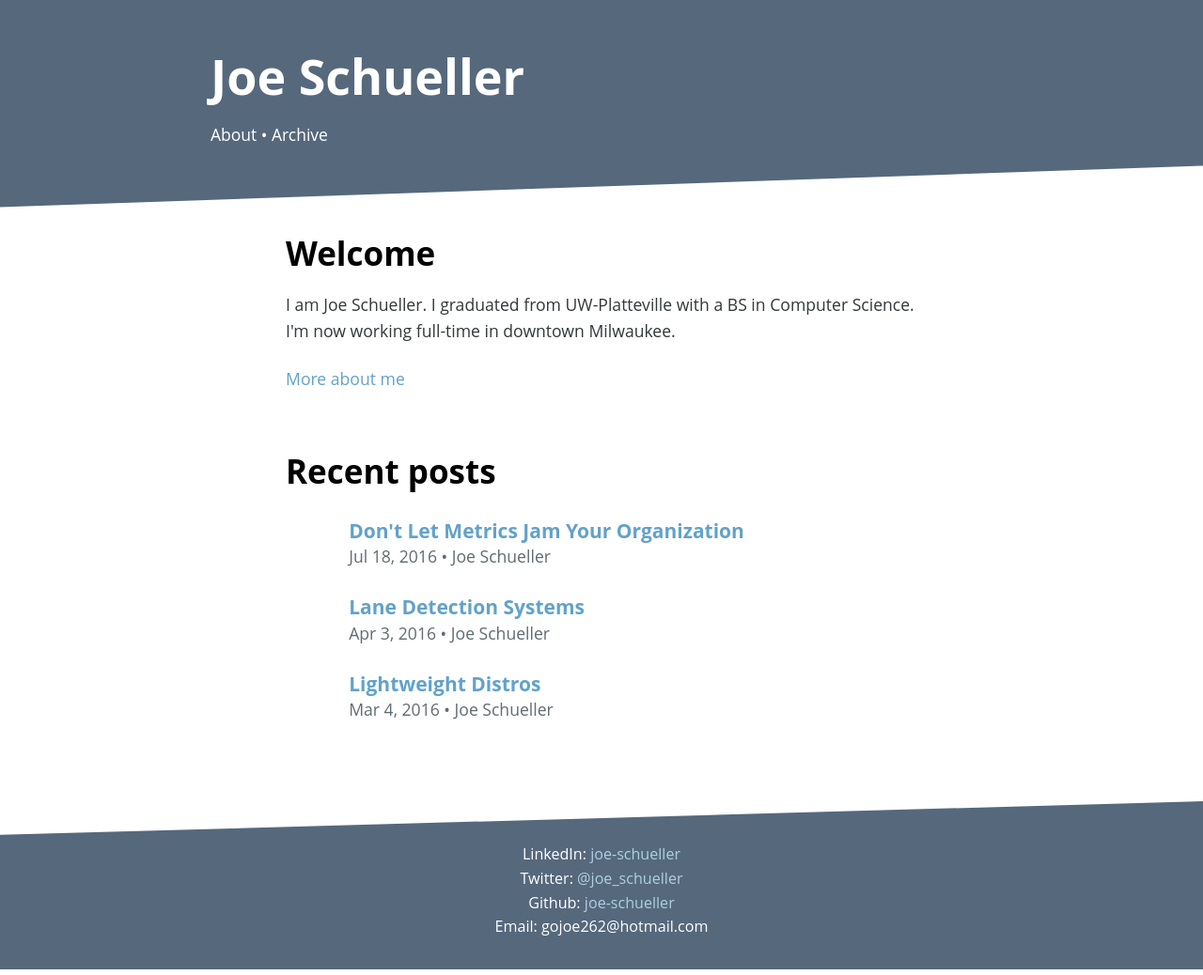
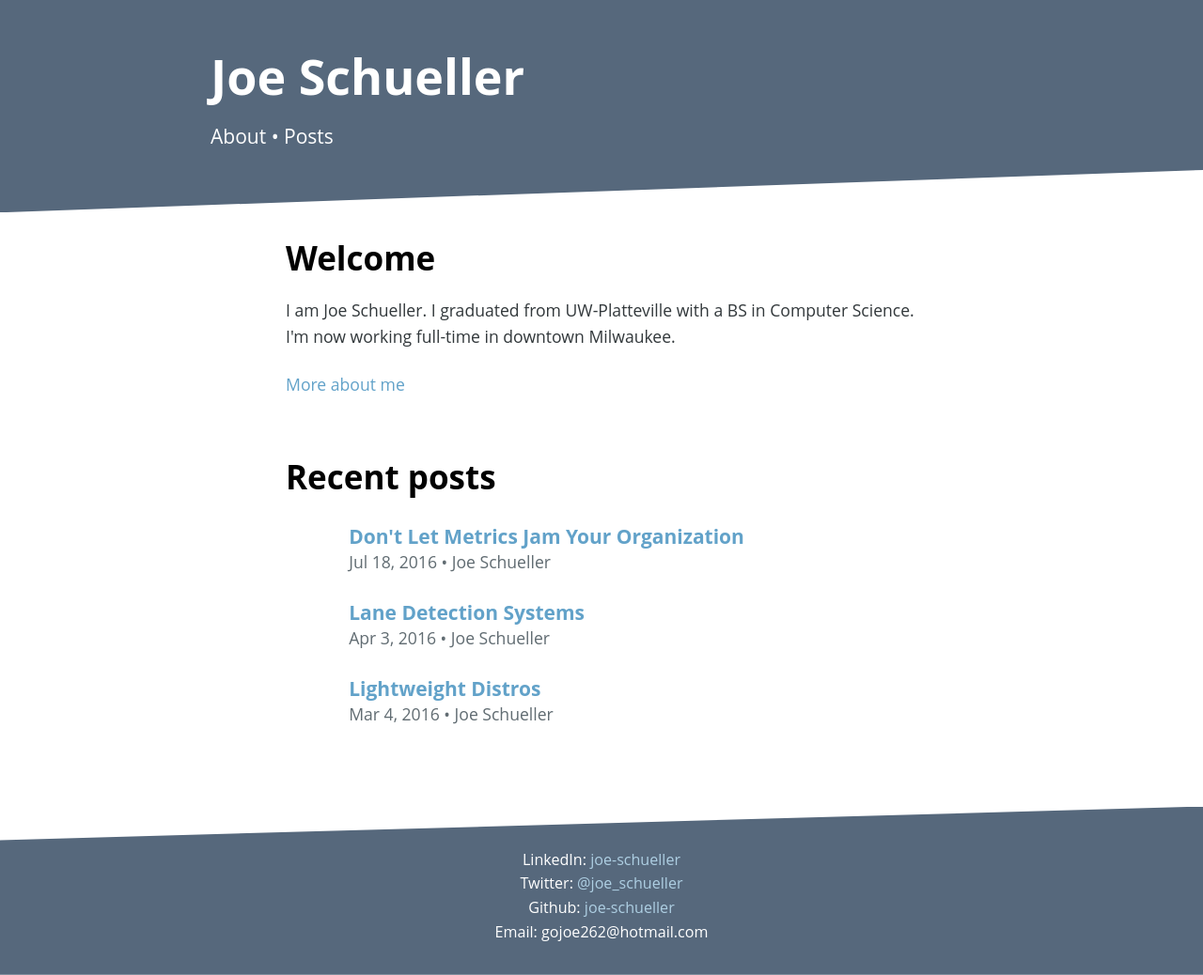
Before and after one commit to gojoe262/blog, a Jekyll site: the page built from index.html, in a window 1280 px wide. Shown: the whole page at 94% size. Built offline with Jekyll 4.4.1, drawn with Linux system fonts in a browser that asks for light colours.

Commit message:
Rename Archive to Posts

```diff
--- a/_includes/header.html
+++ b/_includes/header.html
@@ -3,6 +3,6 @@
     <div class="nav">
 		<a class="header-link" href='{{ site.baseurl }}/about.html'>About</a>
 		<span>•</span>
-		<a class="header-link" href='{{ site.baseurl }}/archive.html'>Archive</a>
+		<a class="header-link" href='{{ site.baseurl }}/posts.html'>Posts</a>
     </div>
 </header>
--- a/_sass/_header.scss
+++ b/_sass/_header.scss
@@ -5,29 +5,6 @@
     background-size: cover;
     -webkit-clip-path: polygon(0 0, 100% 0, 100% 80%, 0 100%);
     clip-path: polygon(0 0, 100% 0, 100% 80%, 0 100%);
-}
-
-@media screen and (min-width: 64em) {
-    .page-header {
-        padding: 3rem 5rem 4rem 14rem;
-    }
-}
-
-@media screen and (min-width: 42em) and (max-width: 64em) {
-    .page-header {
-        padding: 1rem 3rem 2rem 5rem;
-    }
-}
-
-@media screen and (max-width: 42em) {
-    .page-header {
-        padding: 1rem 1rem 1rem 2rem;
-    }
-}
-
-.project-name {
-    margin-top: 0;
-    margin-bottom: 0.1rem;
 }
 
 .header-link  {
@@ -42,49 +19,55 @@
     text-decoration: none;
 }
 
+.project-name {
+    margin-top: 0;
+    margin-bottom: 0.1rem;
+}
+
+/***HEADER LARGE***/
 @media screen and (min-width: 64em) {
+    .page-header {
+        padding: 3rem 5rem 4rem 14rem;
+    }
+
     .project-name {
         font-size: 3.25rem;
     }
+
+    .page-header .nav {
+	    font-size: $font-size * 1.5;
+        margin-top: $spacing-unit * .5;
+    }
 }
 
+/***HEADER MEDIUM***/
 @media screen and (min-width: 42em) and (max-width: 64em) {
+    .page-header {
+        padding: 1.5rem 3.5rem 2.5rem 5.5rem;
+    }
+
     .project-name {
         font-size: 2.25rem;
     }
+
+    .page-header .nav {
+	    font-size: $font-size * 1.5;
+        margin-top: $spacing-unit * .3;
+    }
 }
 
+/***HEADER SMALL***/
 @media screen and (max-width: 42em) {
+    .page-header {
+        padding: 1.5rem 1.5rem 1.5rem 2rem;
+    }
+
     .project-name {
         font-size: 1.75rem;
     }
-}
 
-.project-tagline {
-    margin-bottom: 2rem;
-    font-weight: normal;
-    opacity: 0.7;
-}
-
-@media screen and (min-width: 64em) {
-    .project-tagline {
-        font-size: 1.25rem;
+    .page-header .nav {
+	    font-size: $font-size * 1.5;
+        margin-top: $spacing-unit * .2;
     }
 }
-
-@media screen and (min-width: 42em) and (max-width: 64em) {
-    .project-tagline {
-        font-size: 1.15rem;
-    }
-}
-
-@media screen and (max-width: 42em) {
-    .project-tagline {
-        font-size: 1rem;
-    }
-}
-
-.page-header .nav {
-	font-size: $font-size * 1.25;
-    margin-top: $spacing-unit * .5;
-}
--- a/_sass/_archive.scss
+++ b/_sass/_posts.scss
@@ -1,22 +1,22 @@
-/**** ARCHIVE ****/
-.archive-list {
+/**** POSTS ****/
+.posts-list {
     margin: auto;
 }
 
-.archive-list h3 {
+.posts-list h3 {
     margin-top: $spacing-unit;
 }
 
-.archive-post-title {
+.posts-post-title {
     margin-left: 10%;
     margin-right: 10%;
 }
 
-.archive-post-title h3 {
+.posts-post-title h3 {
     margin-bottom:0;
 }
 
-.archive-post-data{
+.posts-post-data{
     color: lighten($font-color, 20%);
     margin-left: 10%;
     margin-right: 10%;
--- a/css/main.scss
+++ b/css/main.scss
@@ -1,9 +1,9 @@
 ---
 # Only the main Sass file needs front matter (the dashes are enough)
 ---
-// // Our variables
-$header-image: "../img/grey-poly-background.png";
+// Our variables
 $header-text-color: white;
+$header-background-color: #56687C;
 
 $font-family: "Open Sans", "Helvetica Neue", Helvetica, Arial, sans-serif;
 $font-size:   14px;
@@ -11,9 +11,10 @@ $line-height: 1.6;
 
 $link-color: #62a2c9;
 $font-color: #32383B;
-$header-background-color: #56687C;
 
 $spacing-unit:     28px;
+
+$responsive-breakpoint: 720px;
 
 
 // Import partials from `sass_dir` (defaults to `_sass`)
@@ -27,4 +28,4 @@ $spacing-unit:     28px;
 
 /*** CSS PAGE SPECIFIC ***/
 @import "about";
-@import "archive";
+@import "posts";
--- a/index.html
+++ b/index.html
@@ -12,12 +12,12 @@ layout: default
 </p>
 
 <h1>Recent posts</h1>
-<div class="archive-list">
+<div class="posts-list">
 {% for post in site.posts %}
-    <div class="archive-post-title">
+    <div class="posts-post-title">
         <h3><a href="{{ post.url | prepend: site.baseurl }}">{{ post.title }}</a></h3>
     </div>
-    <div class="archive-post-data">
+    <div class="posts-post-data">
         <span>{{ post.date | date: "%b %-d, %Y" }}</span>
         {% if post.author %} •
         <span>{{ post.author }}</span>
--- a/archive.html
+++ b/posts.html
@@ -4,12 +4,12 @@ layout: default
 <div class="page-title">
     <h1>Archive</h1>
 </div>
-<div class="archive-list">
+<div class="posts-list">
 {% for post in site.posts %}
-    <div class="archive-post-title">
+    <div class="posts-post-title">
         <h3><a href="{{ post.url | prepend: site.baseurl }}">{{ post.title }}</a></h3>
     </div>
-    <div class="archive-post-data">
+    <div class="posts-post-data">
         <span>{{ post.date | date: "%b %-d, %Y" }}</span>
         {% if post.author %} •
         <span>{{ post.author }}</span>
```
